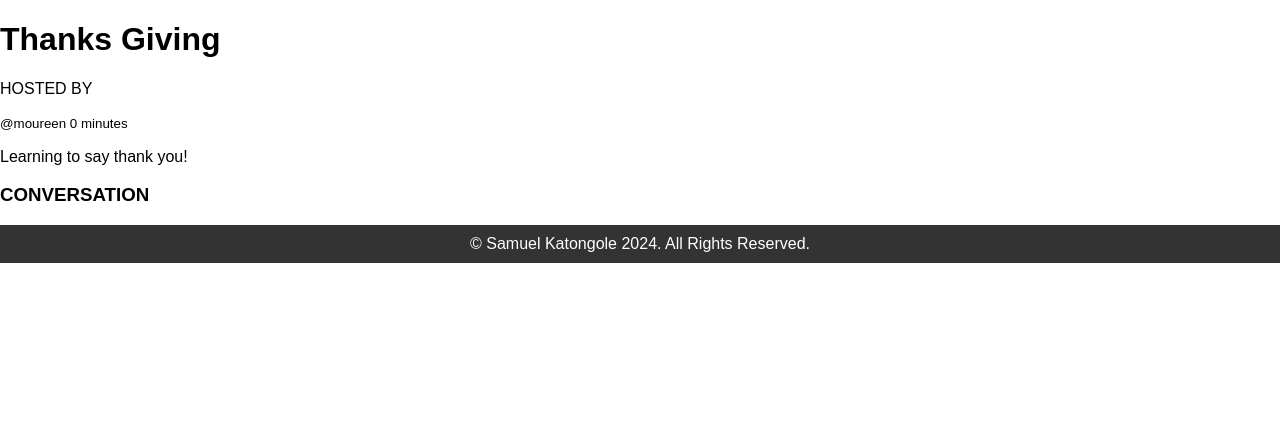
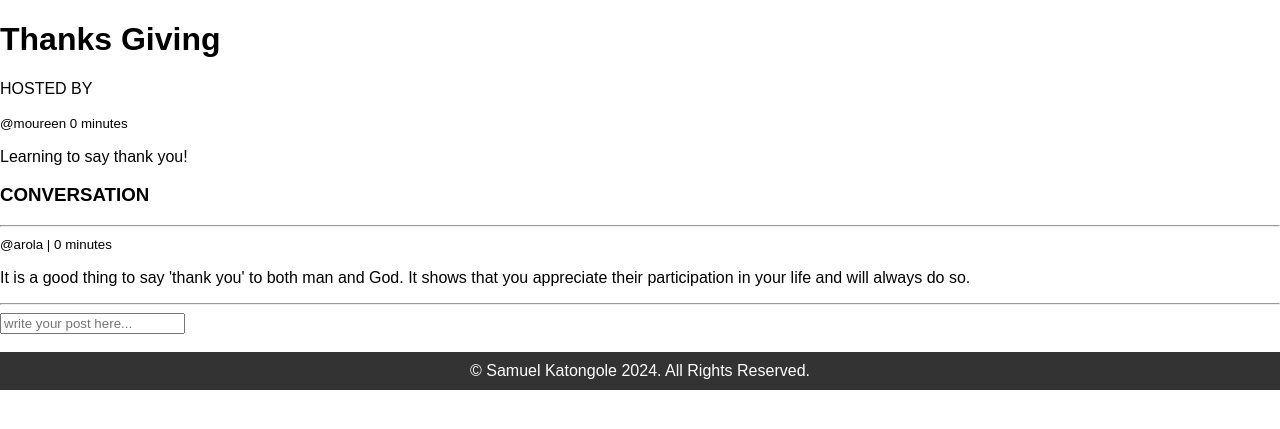
Before and after one commit to Shemuel2060/studyhub, a Django app: page /room/11/ in a window 1280 px wide. Shown: the part 88-517 px from the top of the page. Run offline with Django 5.2, Linux system fonts and the light colour scheme; a user stored in the database is signed in; data comes from the database, SQL or seed files in the repository; both versions use the stored data as it was after the commit.

Commit message:
included a typing area for the posts in a room

```diff
--- a/parent_hub/Rooms/templates/Rooms/room.html
+++ b/parent_hub/Rooms/templates/Rooms/room.html
@@ -8,6 +8,24 @@
     <p>{{room.description}}</p>
     <div class="comment-wrapper">
         <h3>CONVERSATION</h3>
+        <hr>
+        {% for post in room_posts %}
 
+        <div class="post">
+            <small>@{{post.author}} | {{post.created_on|timesince}}</small>
+            <p>{{post.body}}</p>
+            <hr/>
+
+        </div>
+        {% endfor %}
     </div>
+    {% if request.user.is_authenticated  %}
+        <div class="comment-form">
+            <form action="" method="POST">
+                {% csrf_token %}
+                <input type="text" placeholder="write your post here..." name="body">
+            </form>
+            <br>
+        </div>
+    {% endif %}
 {% endblock %}
--- a/parent_hub/Rooms/views.py
+++ b/parent_hub/Rooms/views.py
@@ -68,13 +68,26 @@ def room(request, pk):
     rooms = Room.objects.all()
     allrooms = {'allrooms':rooms}
     # get messages in a room and order them in last posted
-    # room_messages = room.post_set.all()
+    # room_posts = rooms.post_set.all() # get all messages in a given room
+     # get posts for this room
+    room_posts = Post.objects.filter(room_id=pk).order_by('-created_on')
+
+
+    if request.method == 'POST':
+        new_post = Post.objects.create(
+            author = request.user,
+            room = Room.objects.get(id=pk),
+            body = request.POST.get('body')
+        )
+        return redirect('room', pk=new_post.room.id) # imitate a page refresh.
+
     for aroom in allrooms['allrooms']:
-        if aroom.id == int(pk):
-            context = {'room':aroom}
+        room_id = aroom.id
+        if room_id == int(pk):
+            context = {'room':aroom, 'room_posts':room_posts}
             break
         else:
-            context={'room':'Welcome to Rooms', 'room_messages':room_messages}
+            context={'room':'Welcome to Rooms'}
 
     return render(request, 'Rooms/room.html',context)
 
```
Also changed, not shown: parent_hub/db.sqlite3.
